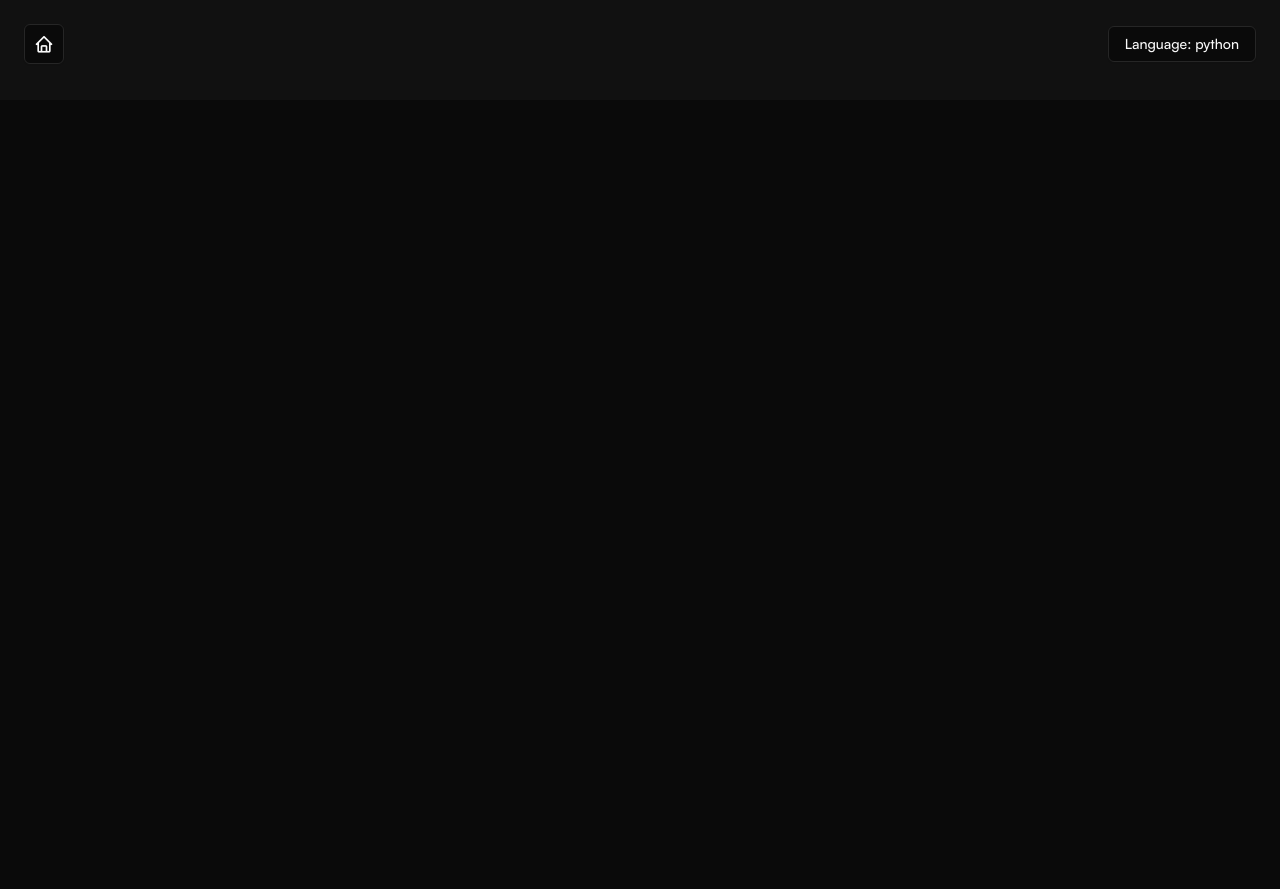
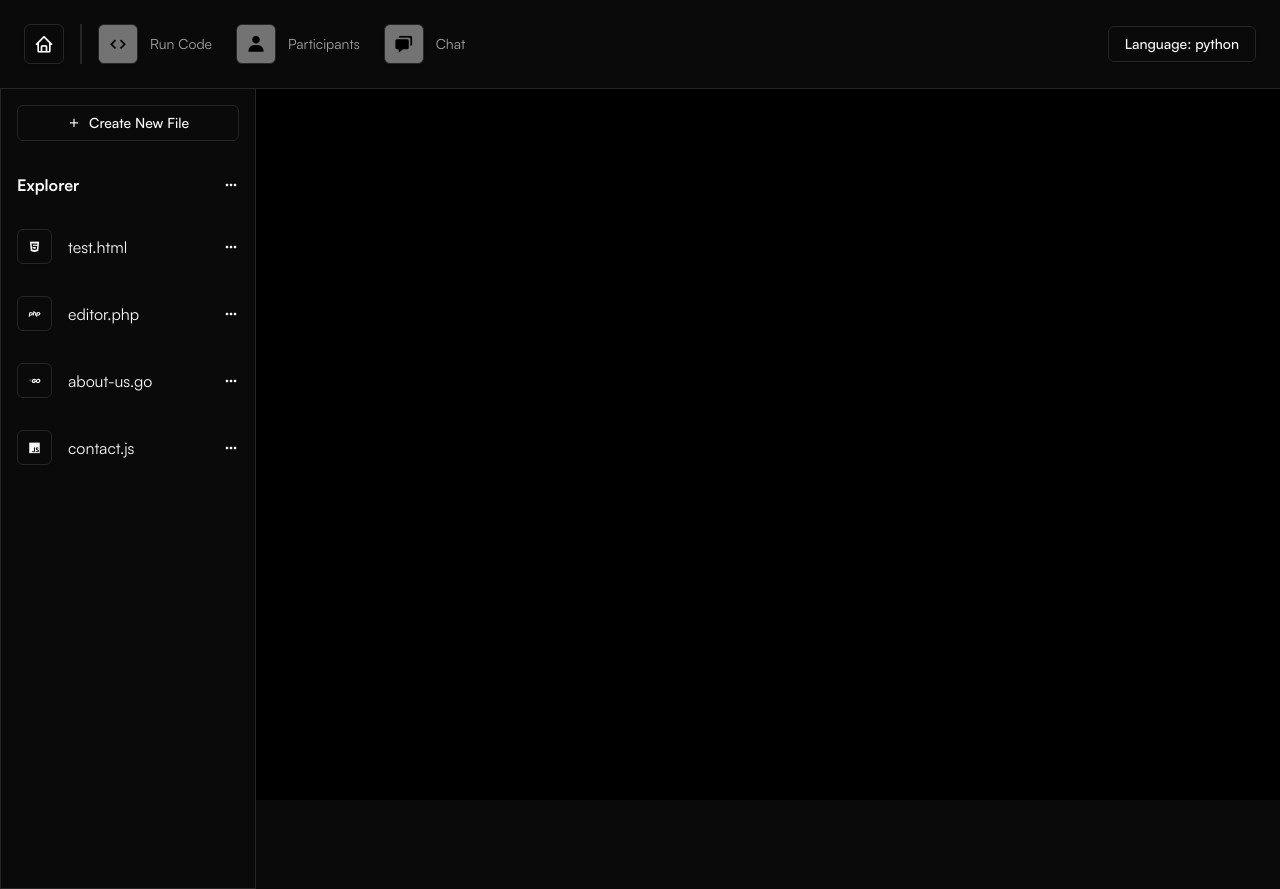
Before and after one commit to MakayaYoel/collabr, a Next.js app in the folder frontend/: page /editor/1 in a window 1280 px wide. Before the commit the page ends 800 px from the top, so only its background shows below. Built offline with nearby package versions, Linux system fonts and the light colour scheme.

Commit message:
work more on editor FE

```diff
--- /dev/null
+++ b/frontend/src/app/components/editor/File.tsx
@@ -0,0 +1,32 @@
+import { Button } from "@/components/ui/button";
+
+type FileProps = {
+    fileExtension: string;
+    fileName: string;
+};
+
+const extensionToIcon = (extension: string) => ({
+    'html': 'html5',
+    'php': 'php',
+    'go': 'go-lang',
+    'typescript': 'typescript',
+    'javascript': 'javascript'
+})[extension];
+
+function File({ fileExtension, fileName }: FileProps) {
+    return (
+        <div className="flex items-center mt-6 justify-between">
+            <div>
+                <Button className="h-[35px] w-[35px] mr-4" variant='outline'>
+                    <i className={`bx bxl-${extensionToIcon(fileExtension)}`} ></i>
+                </Button>
+
+                <span className="hover:underline cursor-pointer">{ fileName }</span>
+            </div>
+
+            <i className='bx bx-dots-horizontal-rounded cursor-pointer'></i>
+        </div>
+    );
+}
+
+export default File;
--- a/frontend/src/app/components/editor/Navigation.tsx
+++ b/frontend/src/app/components/editor/Navigation.tsx
@@ -1,15 +1,24 @@
 import { Card } from "@/components/ui/card";
 import EditorLanguageDropdown from "./LanguageDropdown";
 import { Button } from "@/components/ui/button";
+import EditorNavigationOption from "./NavigationOption";
 
 function EditorNaviation() {
     return (
-        <div className="h-[100px] bg-[#111111] p-6">
+        <div className="bg-[#0A0A0A] border-b-[1px] border-b-[rgba(255, 255, 255, 0.6)] p-6">
             <div className="flex justify-between items-center">
-                <div className="flex">
+                <div className="flex gap-4">
                     <Button variant='outline' className="w-[40px] h-[40px] flex justify-center items-center cursor-pointer">
                         <i className='bx bx-home text-xl'></i>
                     </Button>
+
+                    <div className="h-[40px] w-[1px] border-[1px] border-[rgba(255, 255, 255, 0.6)]"></div>
+
+                    <div className="flex gap-6">
+                        <EditorNavigationOption iconClassName="bx bx-code" optionName="Run Code" />
+                        <EditorNavigationOption iconClassName="bx bxs-user" optionName="Participants" />
+                        <EditorNavigationOption iconClassName="bx bxs-chat" optionName="Chat" />
+                    </div>
                 </div>
 
                 <EditorLanguageDropdown />
--- /dev/null
+++ b/frontend/src/app/components/editor/NavigationOption.tsx
@@ -0,0 +1,22 @@
+import { Button } from "@/components/ui/button";
+
+type EditorNavigationOptionProps = {
+    iconClassName: string;
+    optionName: string;
+};
+
+function EditorNavigationOption({ iconClassName, optionName } : EditorNavigationOptionProps) {
+    return (
+        <div className="flex items-center gap-3">
+            <Button variant='outline' className="w-[40px] h-[40px] flex justify-center items-center cursor-pointer bg-neutral-500 text-black">
+                <i className={`${iconClassName} text-xl`} ></i>
+            </Button>
+
+            <span className="text-sm text-neutral-400">
+                { optionName }
+            </span>
+         </div>
+    );
+}
+
+export default EditorNavigationOption;
--- /dev/null
+++ b/frontend/src/app/components/editor/Sidebar.tsx
@@ -0,0 +1,30 @@
+import { Button } from "@/components/ui/button";
+import { Card } from "@/components/ui/card";
+import File from "./File";
+
+function EditorSidebar() {
+    return (
+        <div className="bg-[#0A0A0A] p-4 border-[rgba(255, 255, 255, 0.6)] border-[1px] border-t-0">
+            <header className="mb-8">
+                <Button variant='outline' className="w-full">
+                    <i className='bx bx-plus' ></i>
+                    Create New File
+                </Button>
+            </header>
+
+            <section className="flex flex-col gap-2">
+                <header className="font-bold text-normal flex justify-between items-center">
+                    <span>Explorer</span>
+                    <i className='bx bx-dots-horizontal-rounded'></i>
+                </header>
+
+                <File fileExtension="html" fileName="test.html" />
+                <File fileExtension="php" fileName="editor.php" />
+                <File fileExtension="go" fileName="about-us.go" />
+                <File fileExtension="javascript" fileName="contact.js" />
+            </section>
+        </div>
+    );
+}
+
+export default EditorSidebar;
--- a/frontend/src/app/editor/[roomID]/page.tsx
+++ b/frontend/src/app/editor/[roomID]/page.tsx
@@ -1,12 +1,22 @@
 import CodeEditor from "@/app/components/editor/CodeEditor";
 import EditorNaviation from "@/app/components/editor/Navigation";
+import EditorSidebar from "@/app/components/editor/Sidebar";
+import { Button } from "@/components/ui/button";
 
 async function EditorPage({ params } : { params: Promise<{ roomID: string }> }) {
     const { roomID } = await params;
 
     return (
-        <main>
+        <main className="h-screen bg-black">
             <EditorNaviation />
+
+            <section className='grid h-full' style={{ gridTemplateColumns: '1fr 4fr'}}>
+                <EditorSidebar />
+
+                <div className="">
+
+                </div>
+            </section>
         </main>
     );
 }
```
